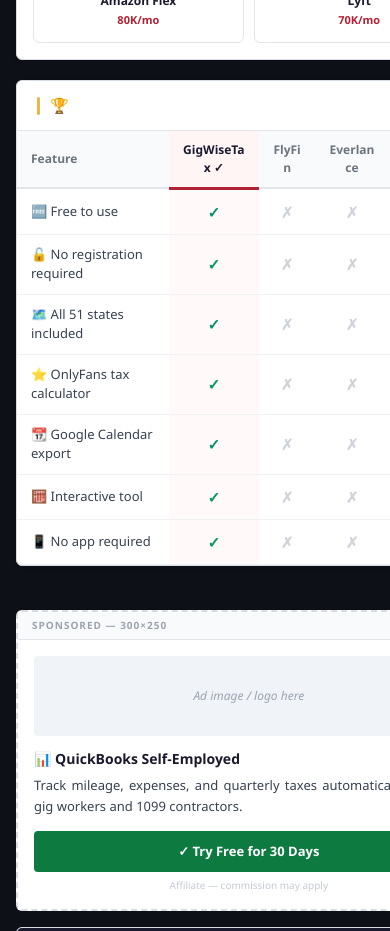
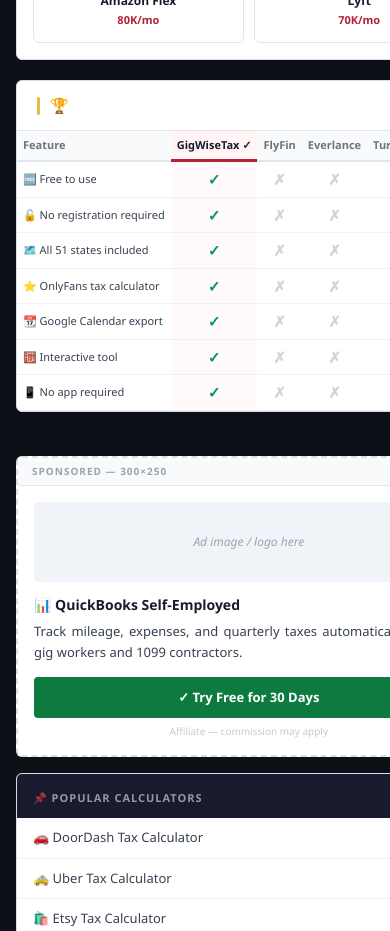
Before and after one commit to devqrcraft-ui/gigwisetax, a Next.js app: page / in a window 390 px wide. Shown: the part 1760-2691 px from the top of the page. Built offline with nearby package versions, Linux system fonts and the light colour scheme.

Commit message:
fix: comparison table font+padding mobile

```diff
--- a/app/globals.css
+++ b/app/globals.css
@@ -98,3 +98,8 @@ body { overflow-x: hidden; }
   .desktop-cta { display: none !important; }
   .mobile-hamburger { display: block !important; }
 }
+
+@media (max-width: 480px) {
+  table th, table td { padding: 6px 6px !important; font-size: 11px !important; }
+  table { min-width: unset !important; }
+}
```
